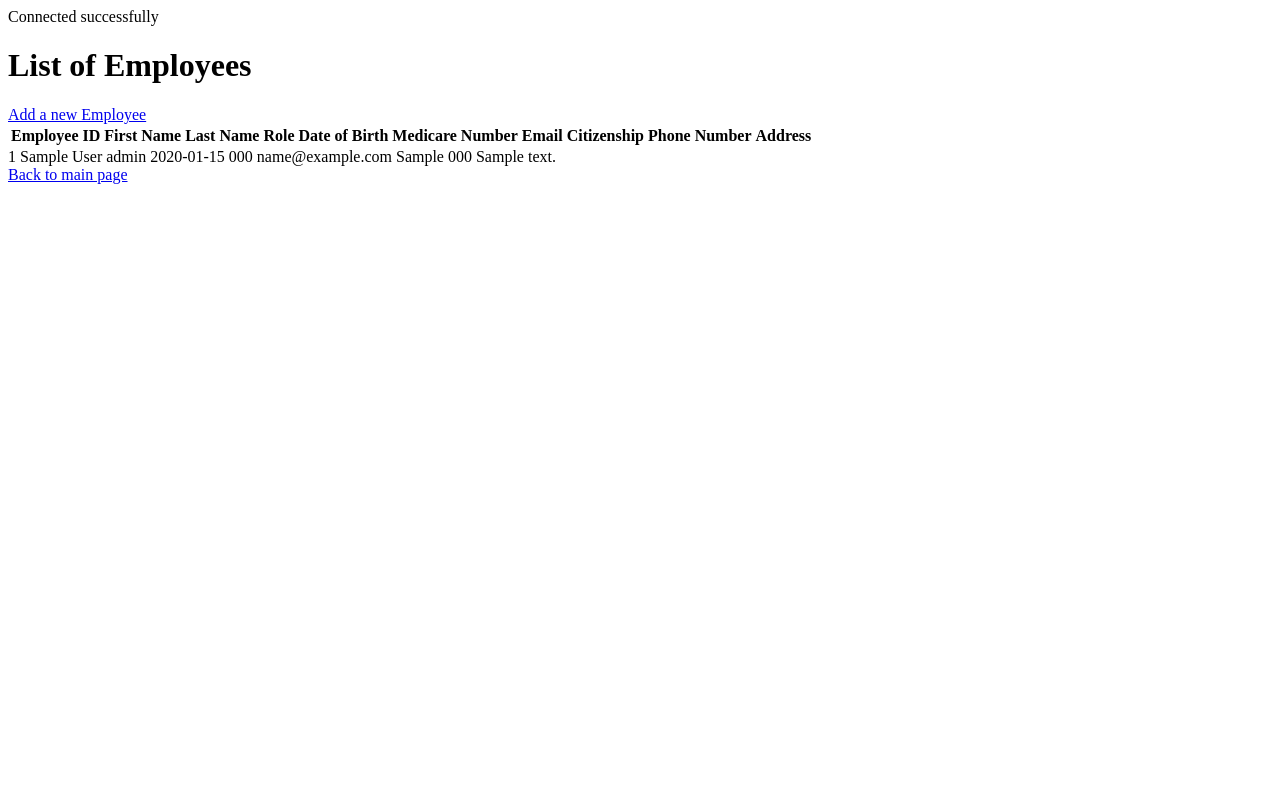
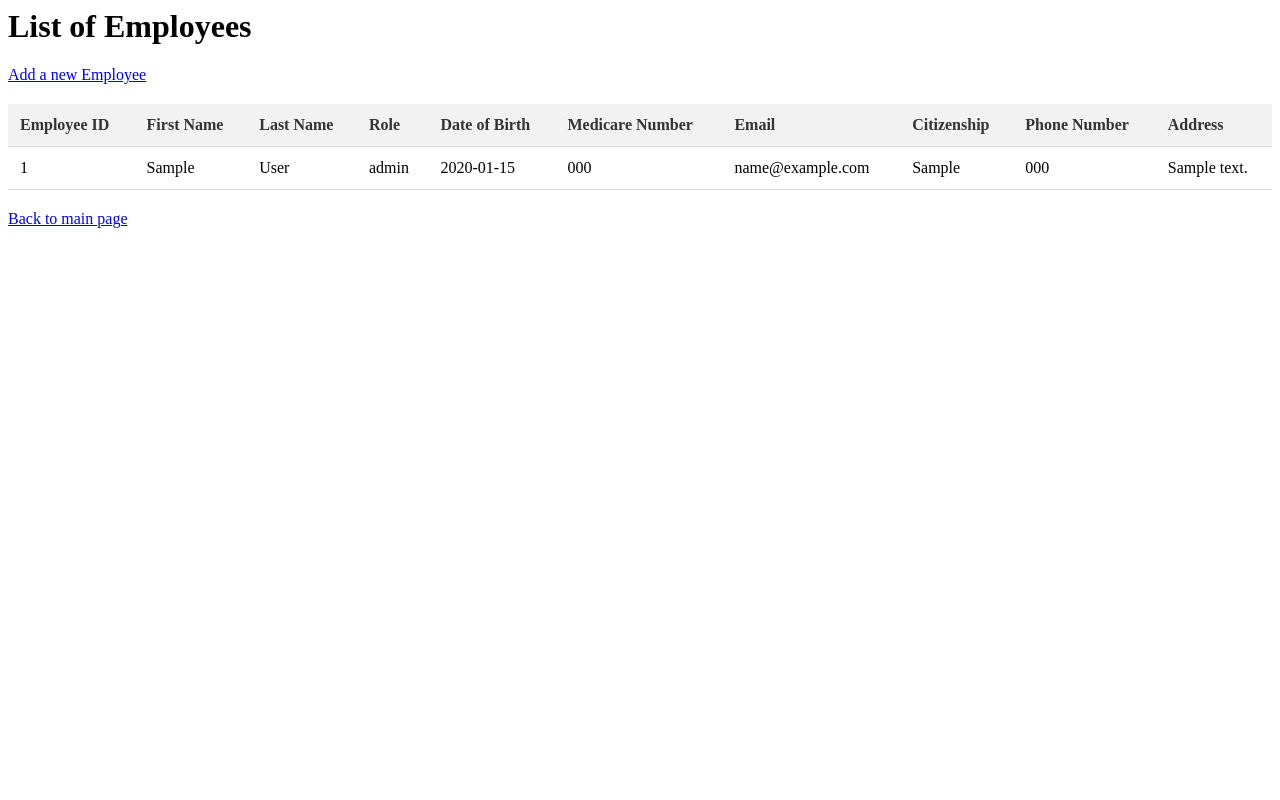
Before and after one commit to throy45/Healthcare-Scheduler, a PHP site: page /pages/Employees/ in a window 1280 px wide. Run offline with PHP 8.4, Linux system fonts and the light colour scheme; tables that the repository leaves empty hold one stand-in row (values such as "Sample post"); lists and menus that the app fills with data are empty.

Commit message:
Solved how to add to database. Added css to format tables.

```diff
--- a/database.php
+++ b/database.php
@@ -12,5 +12,9 @@ $conn = new mysqli($servername, $username, $password, $database);
 if ($conn->connect_error) {
   die("Connection failed: " . $conn->connect_error);
 }
-echo "Connected successfully";
+echo "<script>
+window.onload = function() {
+  console.log('Connected successfully');
+};
+</script>";
 ?>
--- a/pages/Employees/index.php
+++ b/pages/Employees/index.php
@@ -10,12 +10,14 @@
     <meta charset="UTF-8">
     <meta http-equiv="X-UA-Compatible" content="IE=edge">
     <meta name="viewport" content="width=device-width, initial-scale=1.0">
+    <link rel="stylesheet" href="../../pages/style.css">
     <title>Employees</title>
 </head>
 <body>
     <h1>List of Employees</h1>
     <a href="./create.php">Add a new Employee</a>
     <table>
+        <thead>
             <tr>
                 <th>Employee ID</th>
                 <th>First Name</th>
@@ -28,7 +30,7 @@
                 <th>Phone Number</th>
                 <th>Address</th>
             </tr>
-    </table>
+        </thead>
         <tbody>
             <?php while (mysqli_stmt_fetch($statement)) {?>
                 <tr>
@@ -42,10 +44,10 @@
                     <td><?php echo $row['Citizenship'] ?></td>
                     <td><?php echo $row['PhoneNumber'] ?></td>
                     <td><?php echo $row['Address'] ?></td>
-                <br>
                 </tr>
             <?php }; ?>
         </tbody>
+    </table>
     <a href="../../index.php">Back to main page</a>
 </body>
 </html>
--- a/pages/Facilities/index.php
+++ b/pages/Facilities/index.php
@@ -10,11 +10,13 @@
     <meta charset="UTF-8">
     <meta http-equiv="X-UA-Compatible" content="IE=edge">
     <meta name="viewport" content="width=device-width, initial-scale=1.0">
+    <link rel="stylesheet" href="../../pages/style.css">
     <title>Facilities</title>
 </head>
 <body>
     <h1>List of Facilities</h1>
     <table>
+        <thead>
             <tr>
                 <th>Facility ID</th>
                 <th>Name</th>
@@ -24,7 +26,7 @@
                 <th>Phone Number</th>
                 <th>Address</th>
             </tr>
-    </table>
+        </thead>
         <tbody>
             <?php while (mysqli_stmt_fetch($statement)) {?>
                 <tr>
@@ -35,10 +37,10 @@
                     <td><?php echo $row['WebAddress'] ?></td>
                     <td><?php echo $row['PhoneNumber'] ?></td>
                     <td><?php echo $row['Address'] ?></td>
-                <br>
                 </tr>
             <?php }; ?>
         </tbody>
+    </table>
     <a href="../../index.php">Back to main page</a>
 </body>
 </html>
--- /dev/null
+++ b/pages/style.css
@@ -0,0 +1,31 @@
+table {
+  border-collapse: collapse;
+  width: 100%;
+  margin-top: 20px;
+}
+
+th,
+td {
+  padding: 12px;
+  text-align: left;
+  border-bottom: 1px solid #ddd;
+}
+
+th {
+  background-color: #f2f2f2;
+  color: #333;
+  font-weight: bold;
+}
+
+tr:nth-child(even) {
+  background-color: #f2f2f2;
+}
+
+tr:hover {
+  background-color: #bbbbbb;
+}
+
+a {
+  display: block;
+  margin-top: 20px;
+}
```
Also changed, not shown: pages/Employees/create.php (+20 -10 lines). Lines whose indentation alone changed are shown as unchanged.
